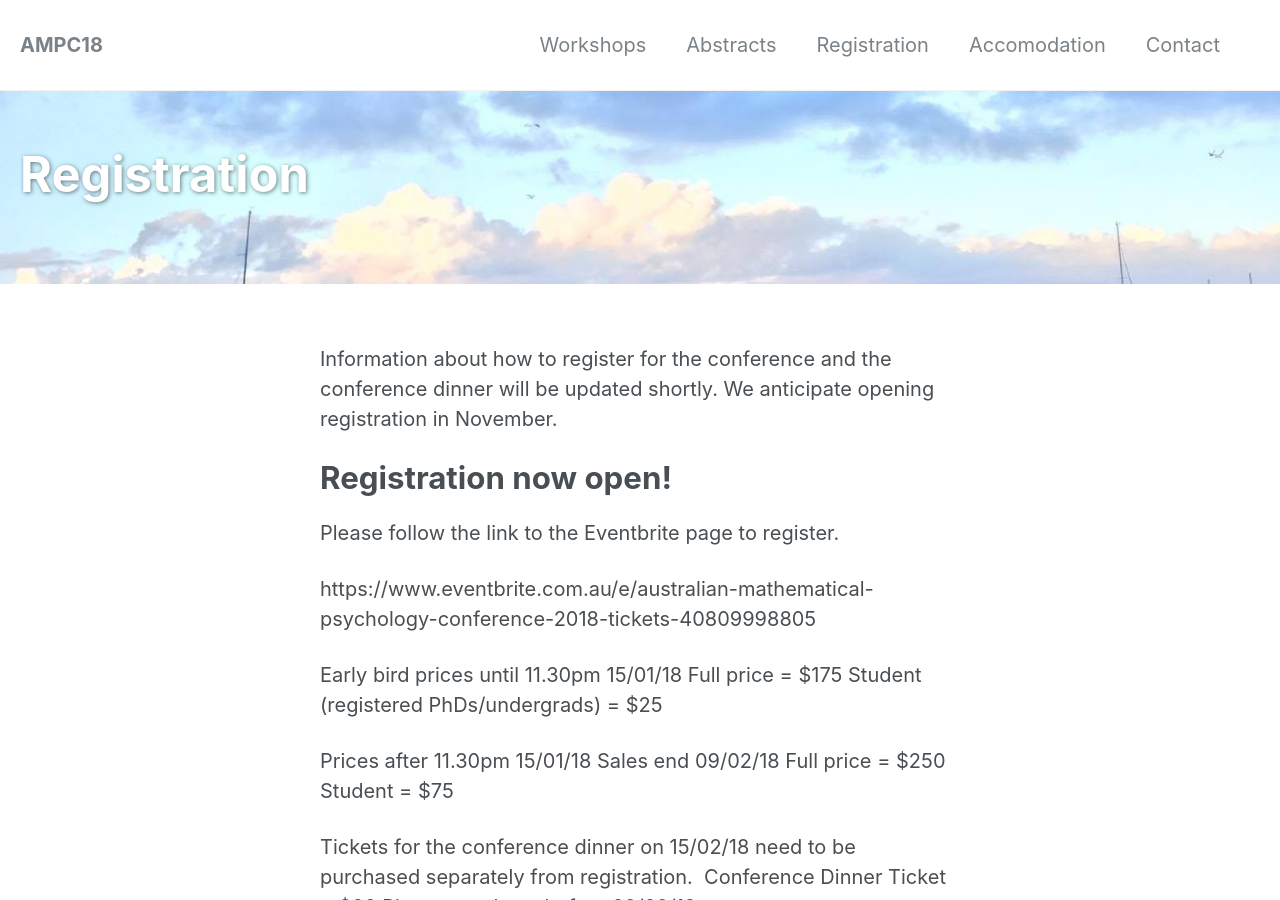
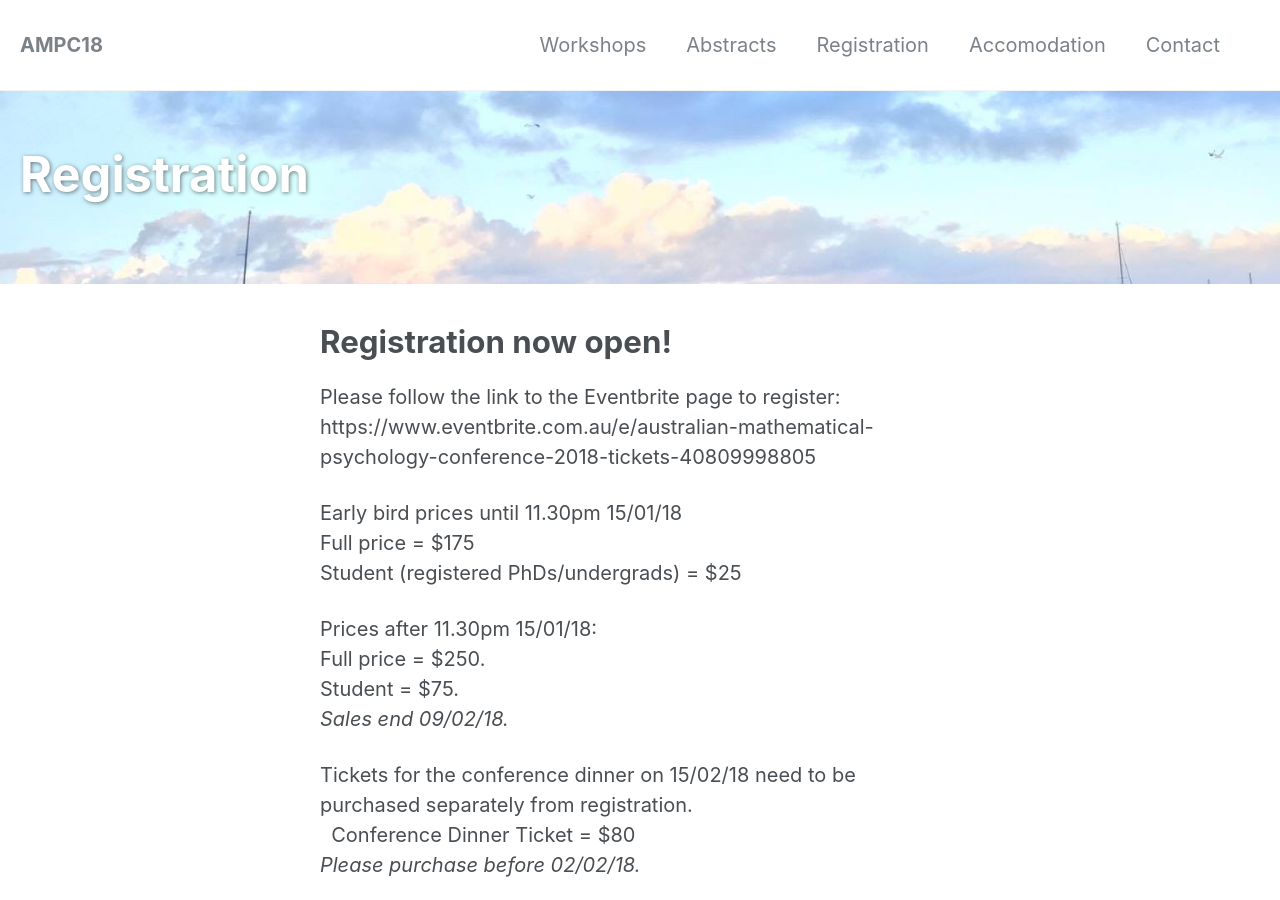
Before and after one commit to alicemason/AMPC18, a Jekyll site: the page built from _pages/Registration.md, in a window 1280 px wide and 900 px high. Built offline with Jekyll 4.4.1, drawn with Linux system fonts in a browser that asks for light colours; some of the changed text lies outside the part shown.

Commit message:
formatting

```diff
--- a/_pages/Registration.md
+++ b/_pages/Registration.md
@@ -5,23 +5,20 @@
  header:
    overlay_image: "/assets/images/river.jpg"
 ---
-
-Information about how to register for the conference and the conference dinner will be updated shortly. We anticipate opening registration in November.
-
 # Registration now open!
 
-Please follow the link to the Eventbrite page to register.
-
+Please follow the link to the Eventbrite page to register:
 <https://www.eventbrite.com.au/e/australian-mathematical-psychology-conference-2018-tickets-40809998805>
 
-Early bird prices until 11.30pm 15/01/18
-Full price = $175
-Student (registered PhDs/undergrads) = $25
+Early bird prices until 11.30pm 15/01/18 <br />
+Full price = $175 <br />
+Student (registered PhDs/undergrads) = $25 <br />
 
-Prices after 11.30pm 15/01/18 Sales end 09/02/18
-Full price = $250
-Student = $75
+Prices after 11.30pm 15/01/18: <br />
+Full price = $250.<br />
+Student = $75.<br />
+<i>Sales end 09/02/18.</i><br />
 
-Tickets for the conference dinner on 15/02/18 need to be purchased separately from registration.
-Conference Dinner Ticket = $80
-Please purchase before 02/02/18
+Tickets for the conference dinner on 15/02/18 need to be purchased separately from registration.<br />
+Conference Dinner Ticket = $80 <br />
+<i>Please purchase before 02/02/18. </i>
```
Also changed, not shown: _pages/Abstracts.md (+8 -10 lines).
